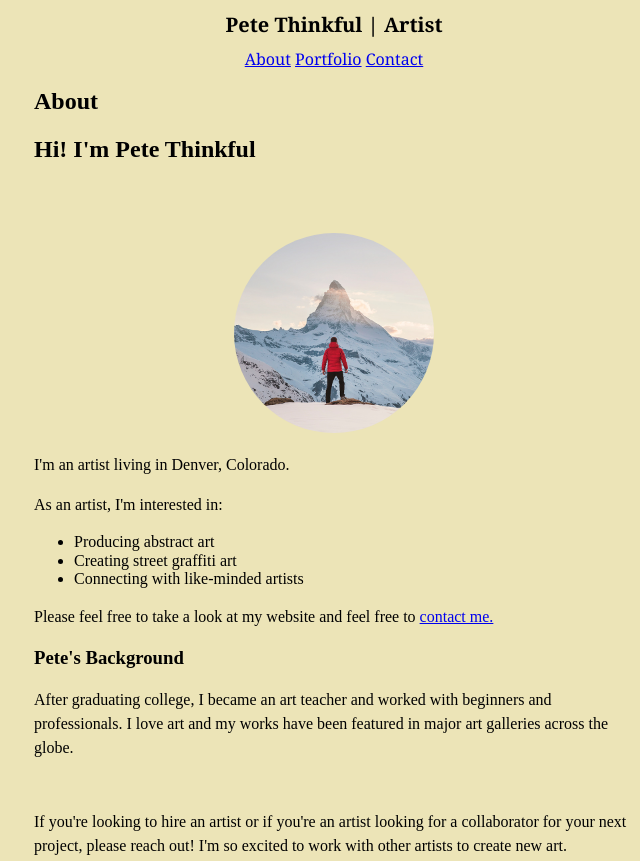
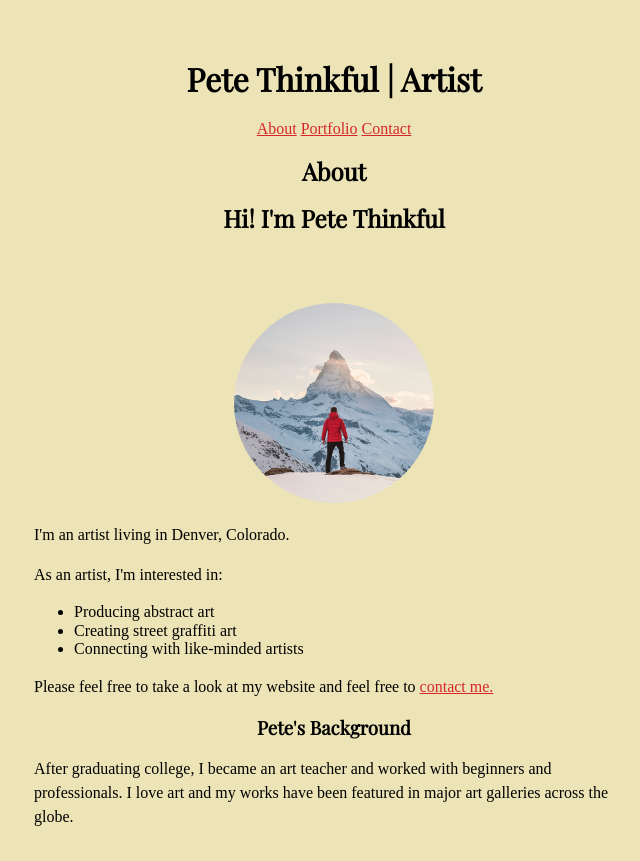
Before and after one commit to tejaimanyvong/Pete-Thinkful-Portfolio, a plain HTML site: page index.html in a window 1280 px wide. Shown: the top 861 px of the page, without its empty margins (306-946 px from the left). Drawn offline with nearby package versions, Linux system fonts and the light colour scheme.

Commit message:
Update style.css

```diff
--- a/style.css
+++ b/style.css
@@ -3,13 +3,14 @@
 
 body {
   color: black;
-  font-family: 'Times New Roman', Times, serif
+  font-family: 'Times New Roman', Times, serif;
   padding: 40px;
 }
 body{
   background-color: #ECE4B7;
 }
 /* Set the font family for any h1, h2, or h3 heading */
+/*
 h1{
   text-align: center;
   font-family:Cambria, Cochin, Georgia, Times, 'Times New Roman', serif;
@@ -35,8 +36,16 @@ header{
   text-align: center;
   font: bold;
   font-family:Cambria, Cochin, Georgia, Times, 'Times New Roman', serif;;
+}*/
+h1,
+h2,
+h3{
+  font-family: "Playfair Display", Times, serif;
+  text-align: center;
+  }
+header {
+  text-align: center;
 }
-
 article {
   padding: 50px 0;
 }
@@ -77,3 +86,19 @@ hr {
 footer{
   text-align: center;
 }
+nav{text-align: center;}
+a:link {
+  color: #d62828;
+}
+
+a:visited {
+  color: #d62828;
+}
+
+a:hover {
+  color: #f77f00;
+}
+
+a:active {
+  color: #d62828;
+}
```
